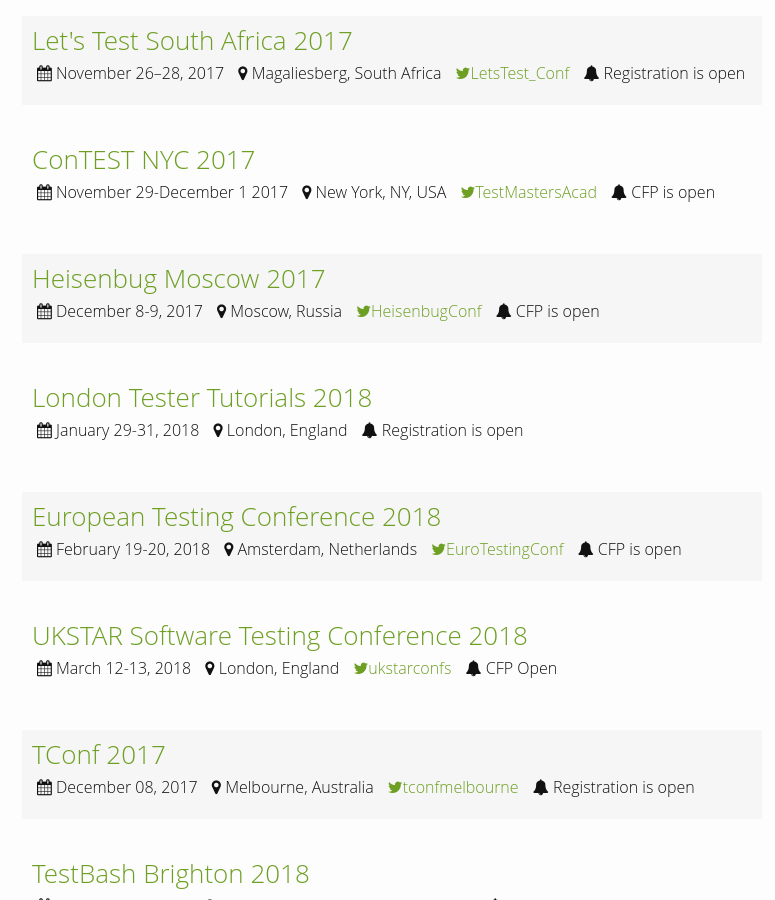
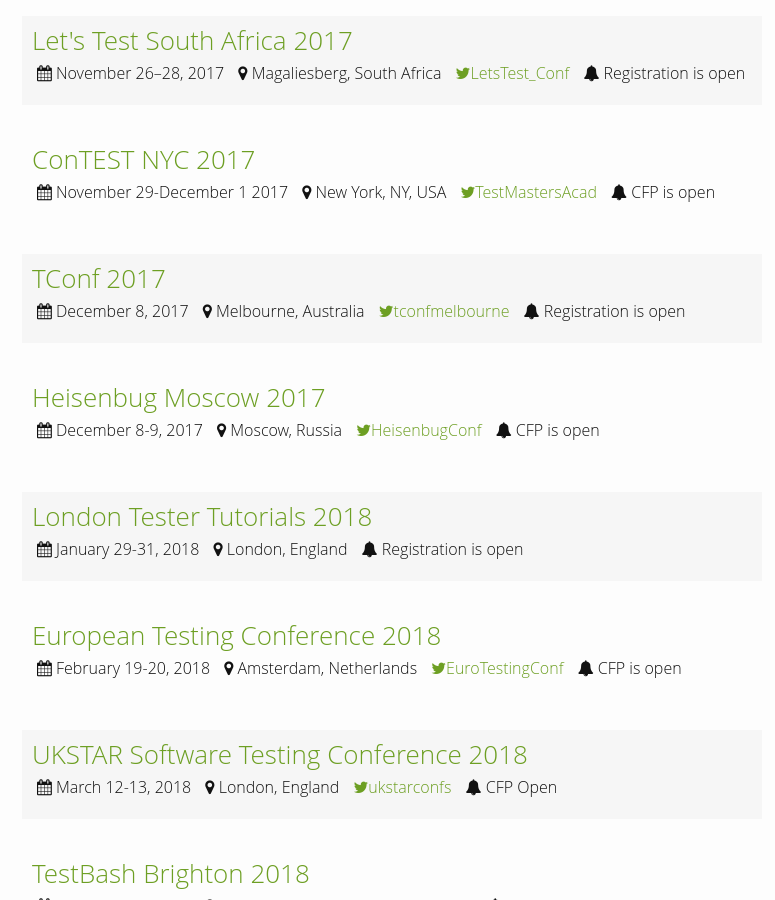
Before and after one commit to TestingConferences/testingconferences.github.io, a Jekyll site: the page built from index.html, in a window 1280 px wide and 900 px high, scrolled down 3439 px. Shown: the whole window, without its empty margins (248-1023 px from the left). Built offline with Jekyll 4.4.1, drawn with Linux system fonts in a browser that asks for light colours; some of the changed lines change nothing that is shown.

Commit message:
Update current.yml
Put TConf in the correct place.

```diff
--- a/_data/current.yml
+++ b/_data/current.yml
@@ -198,6 +198,13 @@
   twitter: TestMastersAcad
   status: CFP is open
 
+- name: TConf 2017
+  location: Melbourne, Australia
+  dates: "December 8, 2017"
+  url: https://tconf.io/
+  twitter: tconfmelbourne
+  status: Registration is open
+
 - name: Heisenbug Moscow 2017
   location: Moscow, Russia
   dates: "December 8-9, 2017"
@@ -225,13 +232,6 @@
   twitter: ukstarconfs
   status: CFP Open
 
-- name: TConf 2017
-  location: Melbourne, Australia
-  dates: "December 08, 2017"
-  url: https://tconf.io/
-  twitter: tconfmelbourne
-  status: Registration is open
-
 - name: TestBash Brighton 2018
   location: Brighton, England
   dates: "March 15-16, 2018"
```
